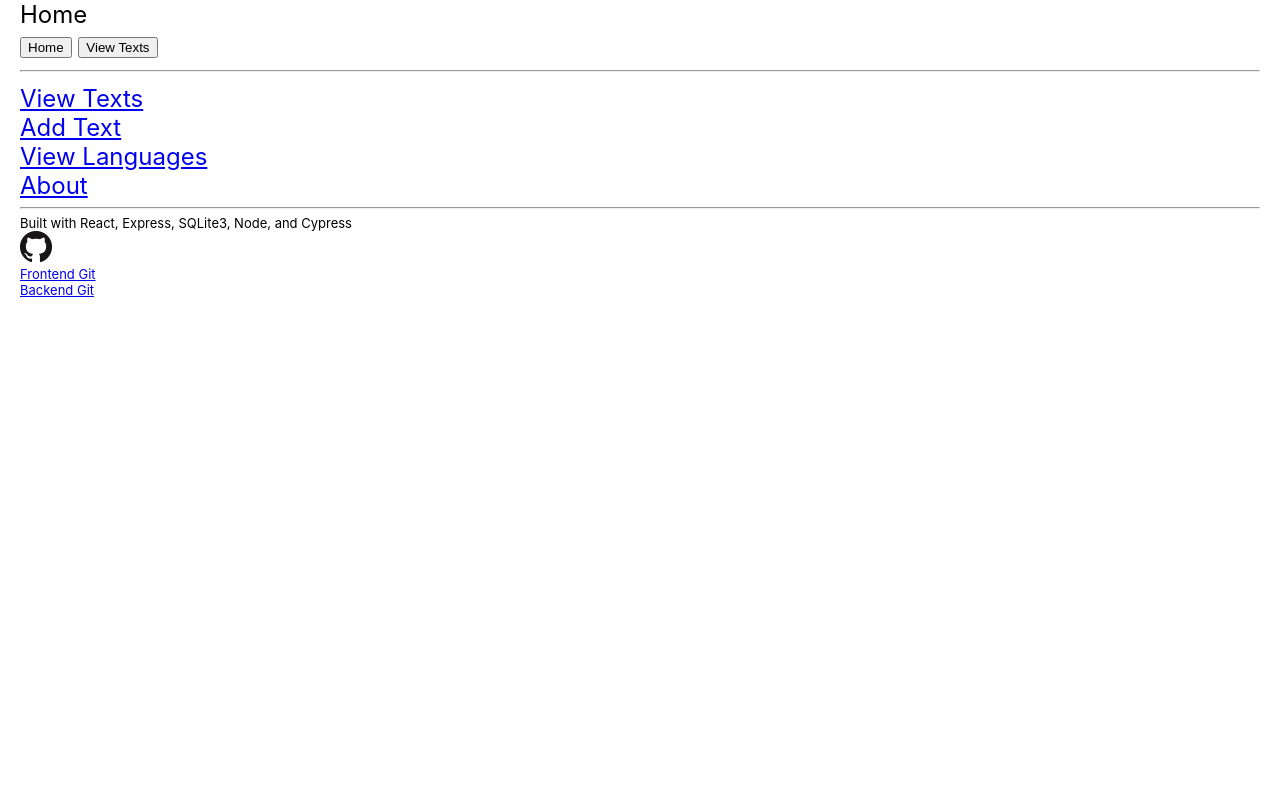
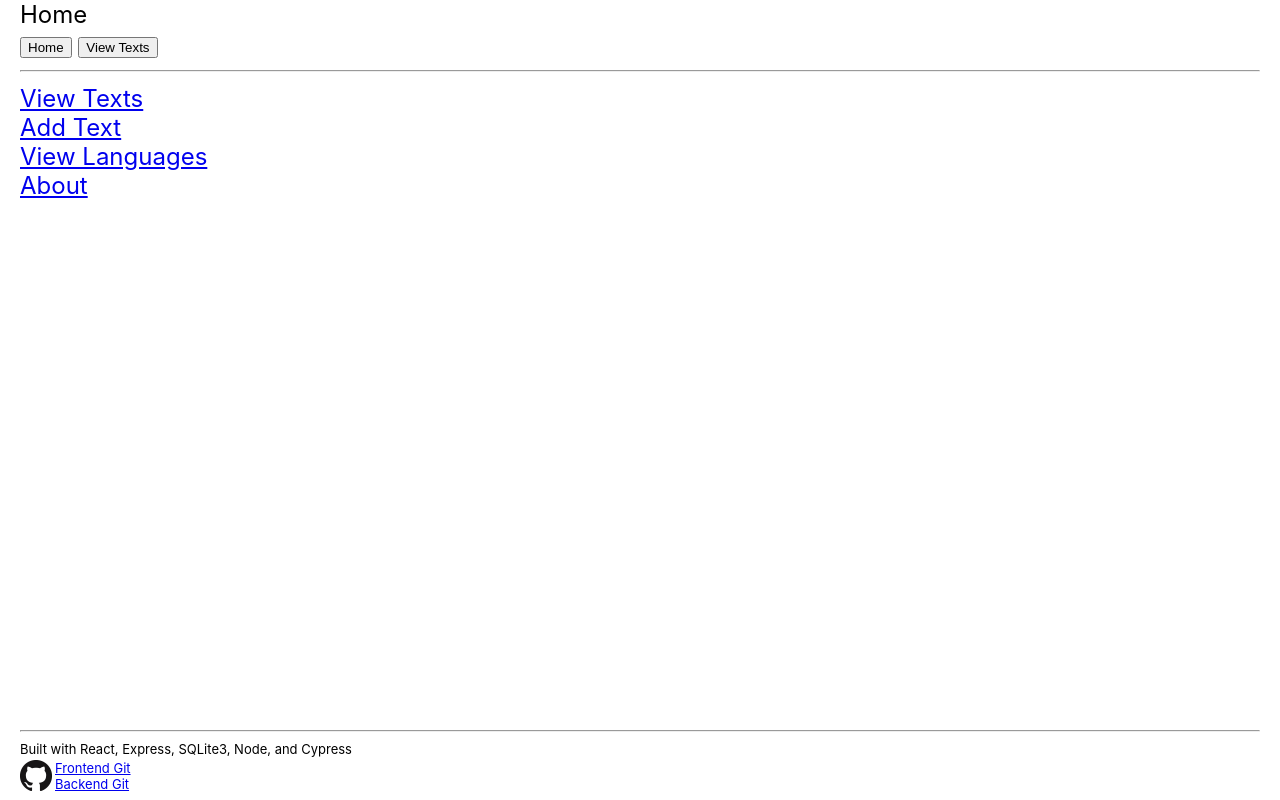
Before and after one commit to IsaacYocum/learn-lang, a React (Create React App) app: page / in a window 1280 px wide. Built offline with nearby package versions, Linux system fonts and the light colour scheme.

Commit message:
better css styling

```diff
--- a/src/App.css
+++ b/src/App.css
@@ -1,6 +1,14 @@
 .App {
+  display: flex;
+  flex-direction: column;
   padding: 0 20px 0 20px;
-  position: relative;
+  height: 100vh;
+}
+
+.content {
+  display: flex;
+  flex: 1;
+  overflow: scroll;
 }
 
 /* .body {
--- a/src/App.js
+++ b/src/App.js
@@ -28,6 +28,7 @@ const App = () => {
       <HeaderContext.Provider value={{ headerState, setHeaderState }}>
         <Header />
 
+        <div id="content" className="content">
           <Switch>
             <Route path="/texts/edittext/:textId" render={props =>
               <EditText textId={props.match.params.textId} />}>
@@ -54,6 +55,7 @@ const App = () => {
               <Home />
             </Route>
           </Switch>
+        </div>
 
         <Footer showFooter={showFooter} />
       </HeaderContext.Provider >
--- a/src/components/DocumentViewer.css
+++ b/src/components/DocumentViewer.css
@@ -1,5 +1,5 @@
 .documentViewer {
     display: flex;
-    height: calc(86vh);
-
+    flex: 1;
+    overflow: scroll;
 }
--- a/src/components/Footer.css
+++ b/src/components/Footer.css
@@ -1,7 +1,30 @@
 .footer {
     font-size: small;
+    margin-bottom: 5px;
+    display: grid;
+    grid-template-areas:
+        'horizontalRule horizontalRule'
+        'builtWith builtWith'
+        'gitHubLogo gitLinks';
+    grid-template-columns: auto 1fr;
+    gap: 3px;
 }
 
+.horizontalRule {
+    grid-area: horizontalRule;
+}
+
+.builtWith {
+    grid-area: builtWith;
+}
+
+.gitHubLogo {
+    grid-area: gitHubLogo;
+}
+
+.gitLinks {
+    grid-area: gitLinks;
+}
 /* .row {
     display: flex;
 }
--- a/src/components/Footer.js
+++ b/src/components/Footer.js
@@ -6,18 +6,21 @@ const Footer = (showFooter) => {
     if (showFooter.showFooter) {
         return (
             <div className='footer'>
+
+                <div className='horizontalRule'>
                     <hr></hr>
+                </div>
+                <div className='builtWith'>
                     Built with React, Express, SQLite3, Node, and Cypress
                     <br></br>
-                <div className='row'>
-                    <div className='column'>
+                </div>
+                <div className='gitHubLogo'>
                     <img src={GitHubLogo} alt="GitHub logo" />
                 </div>
-                    <div className=''>
+                <div className='gitLinks'>
                     <a href="https://github.com/IsaacYocum/learn-lang-frontend" target="_blank" rel="noopener noreferrer">Frontend Git</a>
                     <br></br>
                     <a href="https://github.com/IsaacYocum/learn-lang-backend" target="_blank" rel="noopener noreferrer">Backend Git</a>
-                    </div>
                 </div>
             </div>
         )
```
Lines whose indentation alone changed are shown as unchanged.
